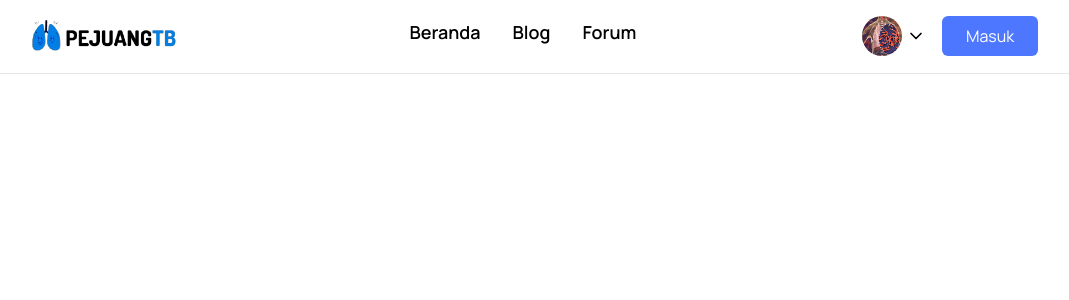
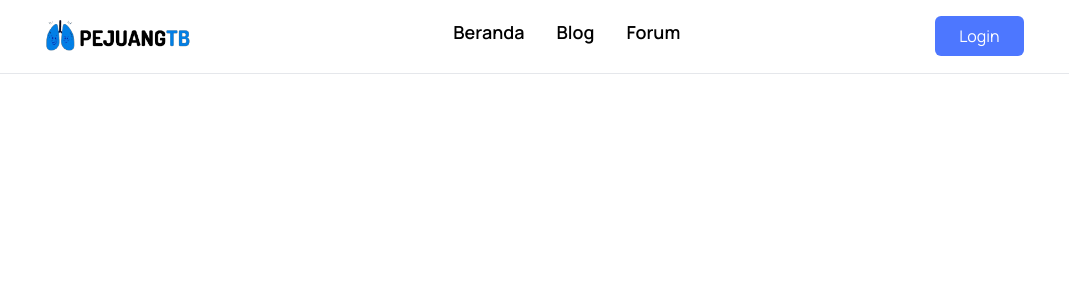
Before and after one commit to akuBetaa/webReact-Tailwind, a React (Vite) app: page / in a window 1280 px wide. Shown: the top 300 px of the page, without its empty margins (109-1178 px from the left). Built offline with nearby package versions, Linux system fonts and the light colour scheme.

Commit message:
update navbar

```diff
--- a/src/components/elements/Profil/index.jsx
+++ b/src/components/elements/Profil/index.jsx
@@ -2,6 +2,7 @@ import React from 'react'
 import Dropdown from './Dropdown'
 import Button from '../Button';
 import { Link } from 'react-router-dom';
+import { FiChevronDown } from 'react-icons/fi';
 
 const email = localStorage.getItem('email');
 
@@ -9,7 +10,7 @@ const Profil = () => {
     return (
         <>
             {email === null ?
-            <Link to={"/login"}><Button /></Link> :
+            <Link to={"/login"} className='hidden md:block'><Button /></Link> :
                 <Dropdown>
                     <Account />
                 </Dropdown>
@@ -22,15 +23,16 @@ const Account = () => {
     return (
         <div className='flex items-center gap-2'>
             <img
-                className='rounded-full w-14 h-14'
+                className='rounded-full w-10 h-10'
                 src="/src/assets/images/article-1.jpg"
                 alt="profil"
             />
 
-            <div className=''>
-                <h3 className='text-base font-semibold'>{email}</h3>
+            <div className='hidden md:block'>
+                <h3 className='text-sm font-semibold'>{email}</h3>
                 <p className='text-xs'>User</p>
             </div>
+            <FiChevronDown className='text-xl md:hidden' />
         </div>
     )
 }
--- a/src/components/fragments/Navbar.jsx
+++ b/src/components/fragments/Navbar.jsx
@@ -1,7 +1,7 @@
 import React, { useState } from 'react'
 import Logo from '../../assets/logo-tb.png';
 import Profil from '../elements/Profil';
-import { FiMenu, FiChevronDown, FiX } from 'react-icons/fi'
+import { FiMenu, FiX } from 'react-icons/fi'
 import { Link } from 'react-router-dom';
 import Button from '../elements/Button';
 
@@ -49,15 +49,15 @@ const Navbar = () => {
 
                 <section className='flex gap-4 items-center'>
                     {/* avatar image */}
-                    {/* <Profil /> */}
-                    <div className='flex gap-1 items-center'>
+                    <Profil />
+                    {/* <div className='flex gap-1 items-center'>
                         <img src="/src/assets/images/article-1.jpg" className="rounded-full w-10 h-10" alt="" />
                         <FiChevronDown className='text-xl' />
                     </div>
 
                     <Link to={"/login"}>
                         <Button style="hidden md:block">Masuk</Button>
-                    </Link>
+                    </Link> */}
 
                     {/* icons menu  */}
                     <FiMenu className='text-3xl cursor-pointer md:hidden' onClick={toggleMenu} />
@@ -93,12 +93,4 @@ const Navbar = () => {
     )
 }
 
-// const Nav = ( { type } ) => {
-//     if (type === "admin") {
-//         return <h1 className="text-white text-2xl font-bold">Dashboard</h1>
-//     } else {
-//         return <h1 className="text-white text-2xl font-bold">Navbar</h1>
-//     }
-// }
-
 export default Navbar
```
